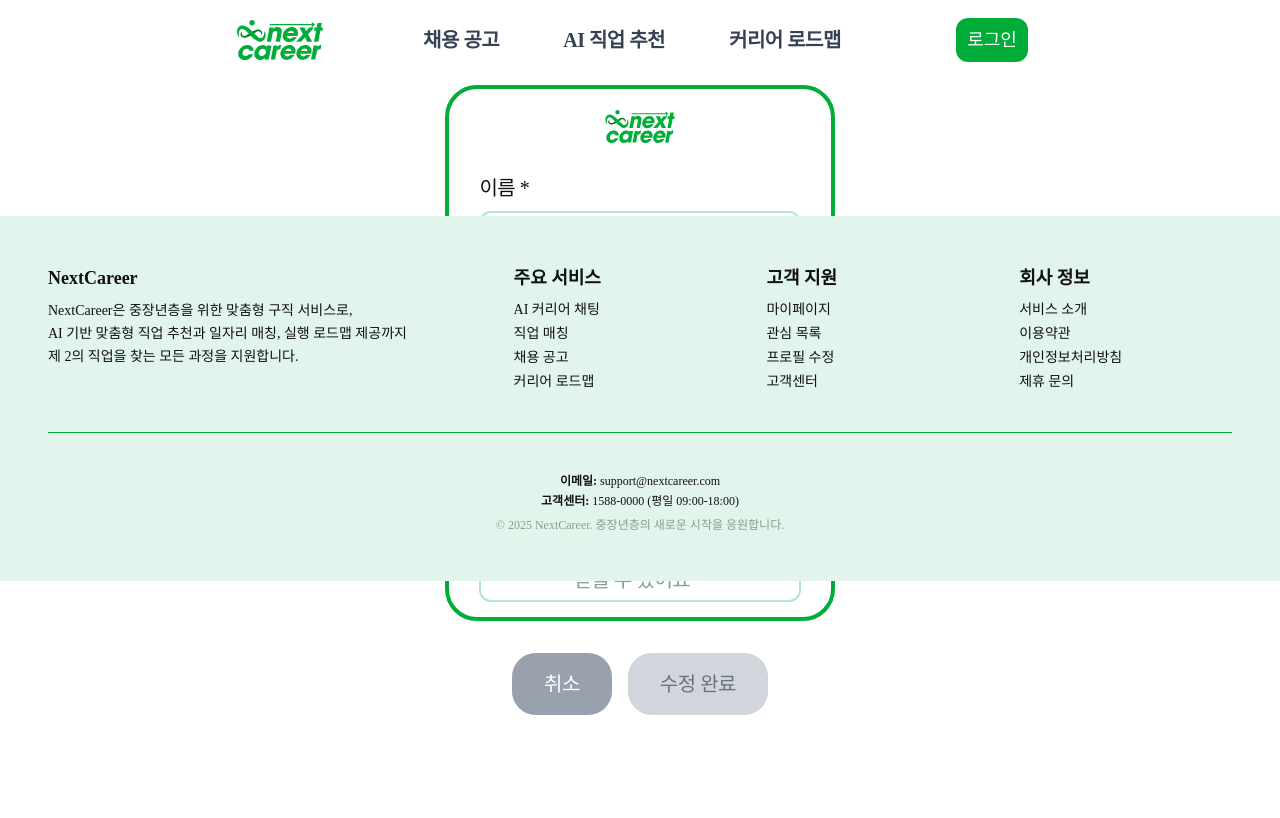
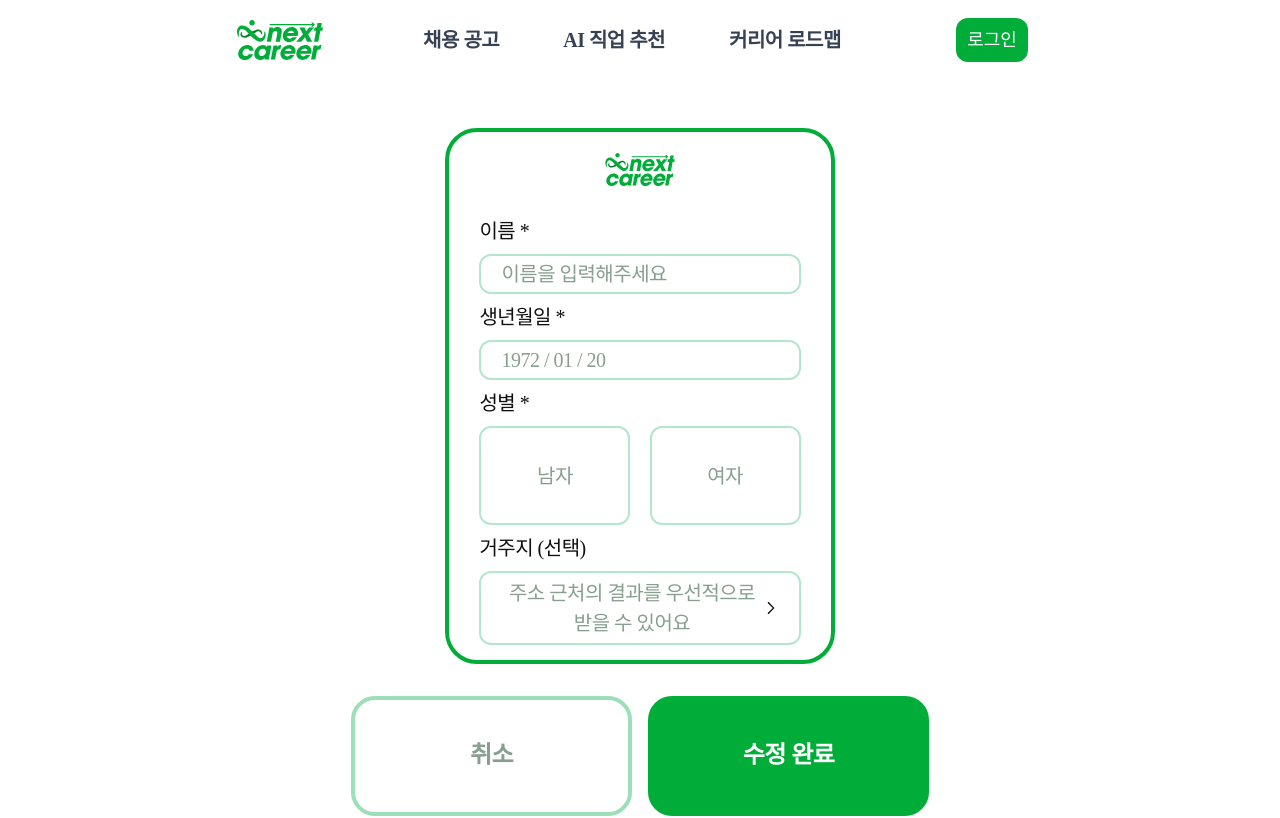
Before and after one commit to seyun31/2025_SEASONTHON_TEAM_42_FE, a Next.js app: page /edit in a window 1280 px wide. Shown: the top 818 px of the page. Built offline with nearby package versions, Linux system fonts and the light colour scheme; no server answers; a web font is replaced by a local one.

Commit message:
style: 개인정보 수정 페이지 스타일링

```diff
--- a/src/app/edit/page.tsx
+++ b/src/app/edit/page.tsx
@@ -72,8 +72,8 @@ export default function EditPage() {
   }
 
   return (
-    <div>
-      <div className="fixed inset-0 flex items-center justify-center">
+    <div className="min-h-screen flex flex-col">
+      <div className="flex-1 flex items-center justify-center py-8">
         <div className="flex flex-col items-center gap-8">
           {/* 사용자 정보 박스 */}
           <div className="relative w-[30.5vw] h-[67vh] bg-white border-4 border-primary-90 rounded-[32px] flex flex-col items-center">
@@ -174,7 +174,7 @@ export default function EditPage() {
               <div className="absolute inset-0 rounded-[24px] bg-gray-300 opacity-50" />
               <button
                 onClick={handleCancel}
-                className="relative z-10 px-8 py-4 rounded-[24px] bg-gray-400 text-white text-body-large-medium hover:bg-gray-500 transition-colors"
+                className="relative z-10 px-8 py-4 rounded-[24px] w-[281px] h-[120px] bg-white text-gray-50 text-title-medium border-4 border-primary-40"
               >
                 취소
               </button>
@@ -184,11 +184,7 @@ export default function EditPage() {
               <button
                 onClick={handleComplete}
                 disabled={!isFormValid}
-                className={`relative z-10 px-8 py-4 rounded-[24px] text-body-large-medium transition-colors ${
-                  isFormValid
-                    ? 'bg-primary-90 text-white hover:bg-primary-100'
-                    : 'bg-gray-300 text-gray-500 cursor-not-allowed'
-                }`}
+                className="relative z-10 px-8 py-4 rounded-[24px] w-[281px] h-[120px] bg-primary-90 text-white text-title-medium"
               >
                 수정 완료
               </button>
```
